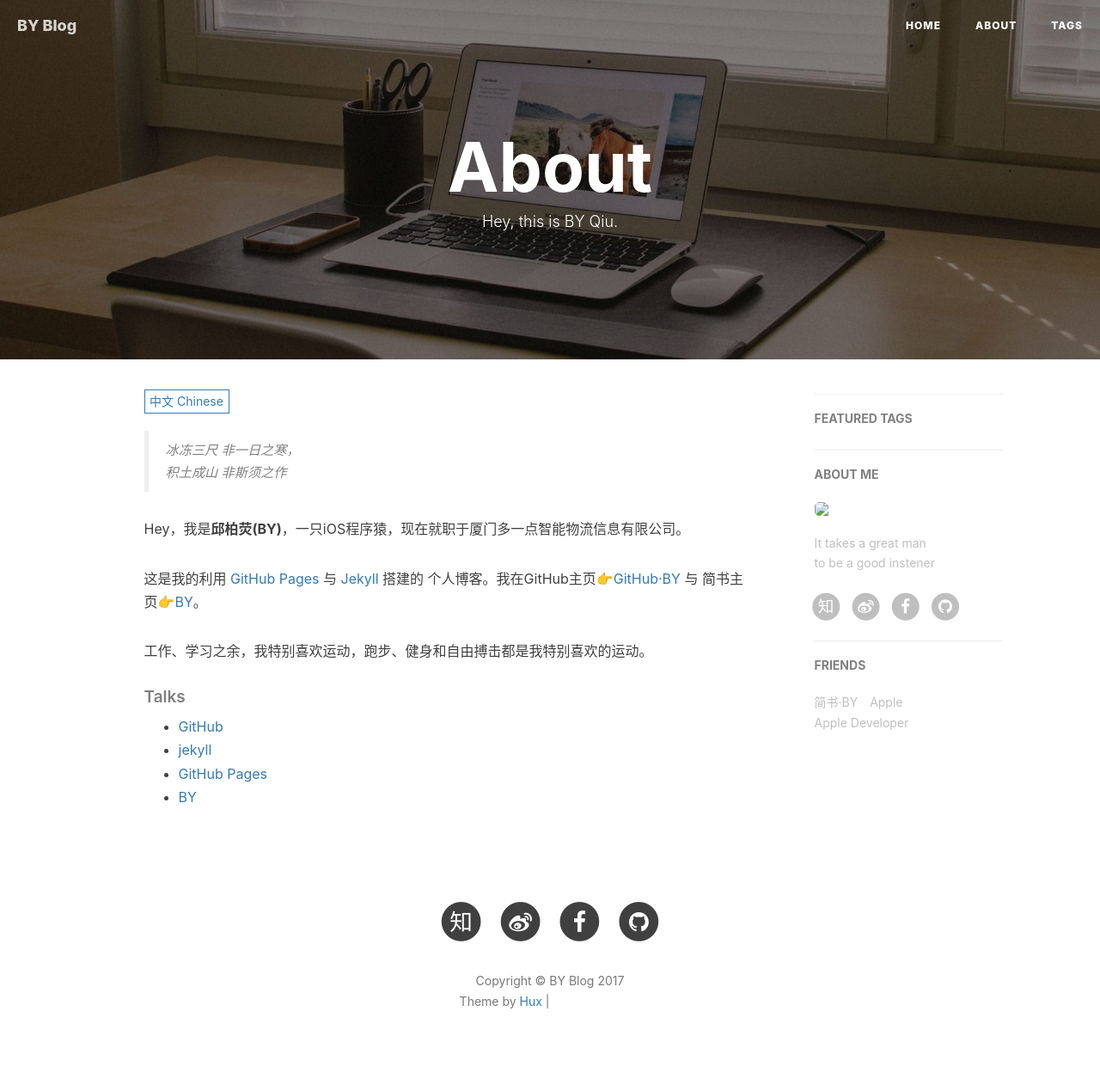
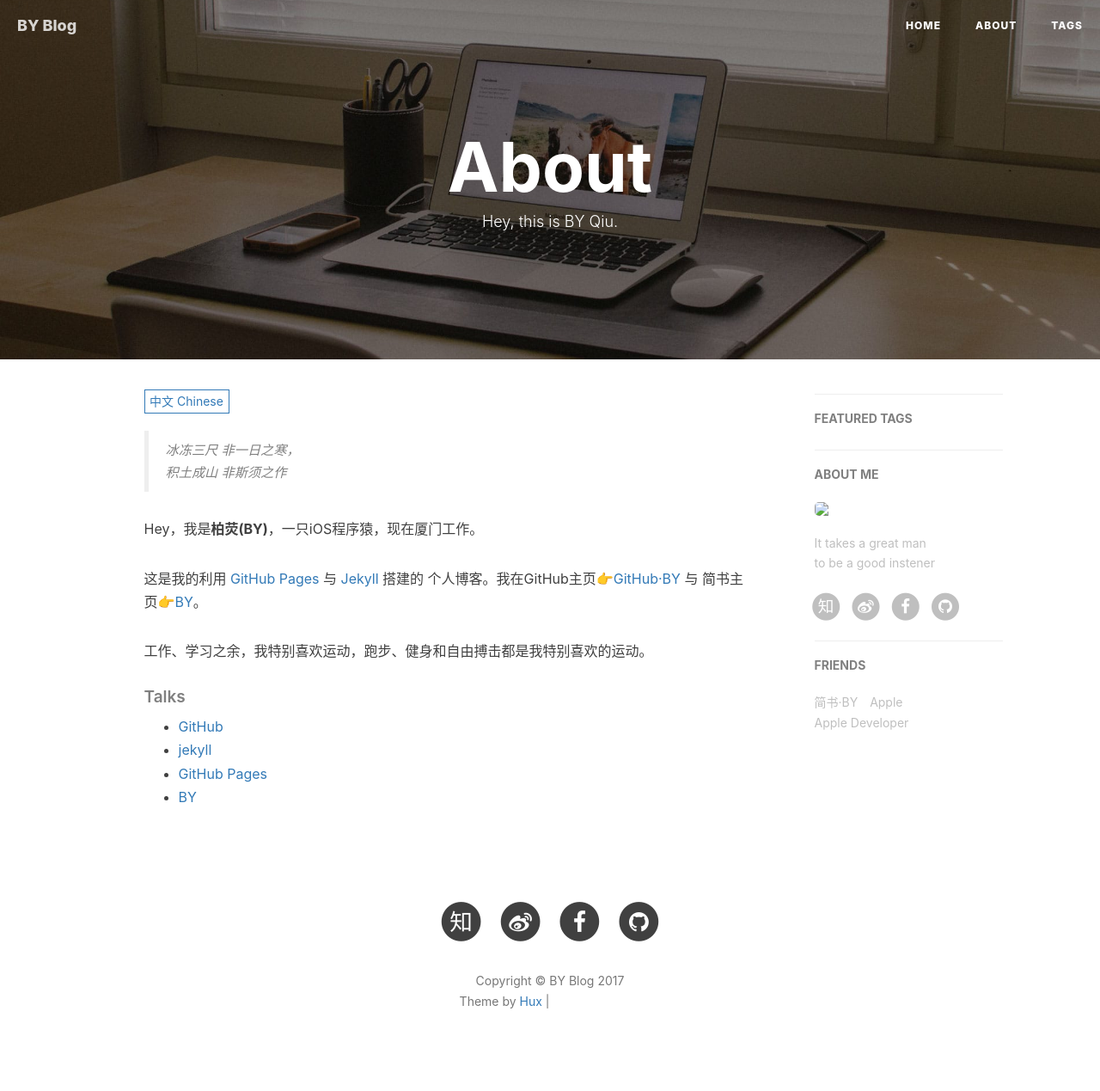
Before and after one commit to haome525/haome525.github.io, a Jekyll site: the page built from about.html, in a window 1280 px wide. Shown: the whole page at 86% size. Built offline with Jekyll 4.4.1, drawn with Linux system fonts in a browser that asks for light colours; nearby versions of some CDN libraries; comment, search, counter and statistics services are not loaded; grey boxes are pictures that could not be loaded.

Commit message:
Update about.html

```diff
--- a/about.html
+++ b/about.html
@@ -18,7 +18,7 @@
     <blockquote><p>冰冻三尺 非一日之寒，<br>
     积土成山 非斯须之作</p></blockquote>
 
-    <p>Hey，我是<strong>邱柏荧(BY)</strong>，一只iOS程序猿，现在就职于厦门多一点智能物流信息有限公司。</p>
+    <p>Hey，我是<strong>柏荧(BY)</strong>，一只iOS程序猿，现在厦门工作。</p>
 
     <p>这是我的利用 <a href="https://pages.github.com/">GitHub Pages</a> 与 <a href="http://jekyll.com.cn/">Jekyll</a> 搭建的 个人博客。我在GitHub主页<a href="https://github.com/qiubaiying">👉GitHub·BY</a> 与 简书主页<a href="https://http://www.jianshu.com/u/e71990ada2fd">👉BY</a>。</p>
 
@@ -38,7 +38,7 @@
     <blockquote><p>Yet another iOS Developer. <br>
     Yet another Life-long Student.</p></blockquote>
 
-    <p>Hi, I am <strong>Baiying Qiu(邱柏荧)</strong>，you can call me <strong>BY</strong>. I'm an iOS Developer.I now working in Xiamen Supermo Intelligent Logistics Technology Co., Ltd.</p>
+    <p>Hi, I am <strong>BaiYing(柏荧)</strong>，you can call me <strong>BY</strong>. I'm an iOS Developer.I now working in Xiamen Supermo Intelligent Logistics Technology Co., Ltd.</p>
 
     <p>This is my personal blog, through making Github Pages and Jekyll.My GitHub  👉 <a href="http://github.com/qiubaiying">Github·BY</a>.</p>
 
```
